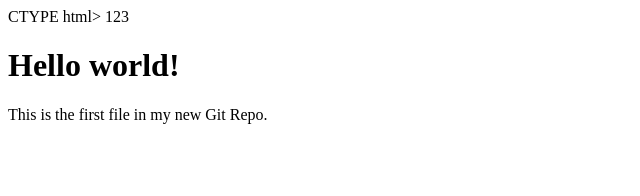
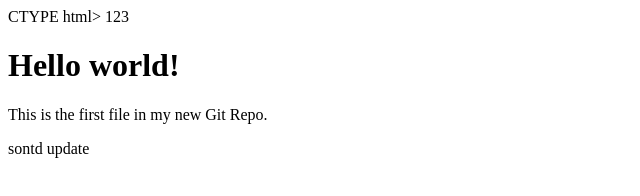
Before and after one commit to caev6851/gitlab, a plain HTML site: page index.html in a window 1280 px wide. Shown: the whole page, without its empty margins (0-640 px from the left). Drawn offline with Linux system fonts and the light colour scheme.

Commit message:
update from server

```diff
--- a/index.html
+++ b/index.html
@@ -12,3 +12,4 @@ CTYPE html>
 
 </body>
 </html>
+sontd update
```
